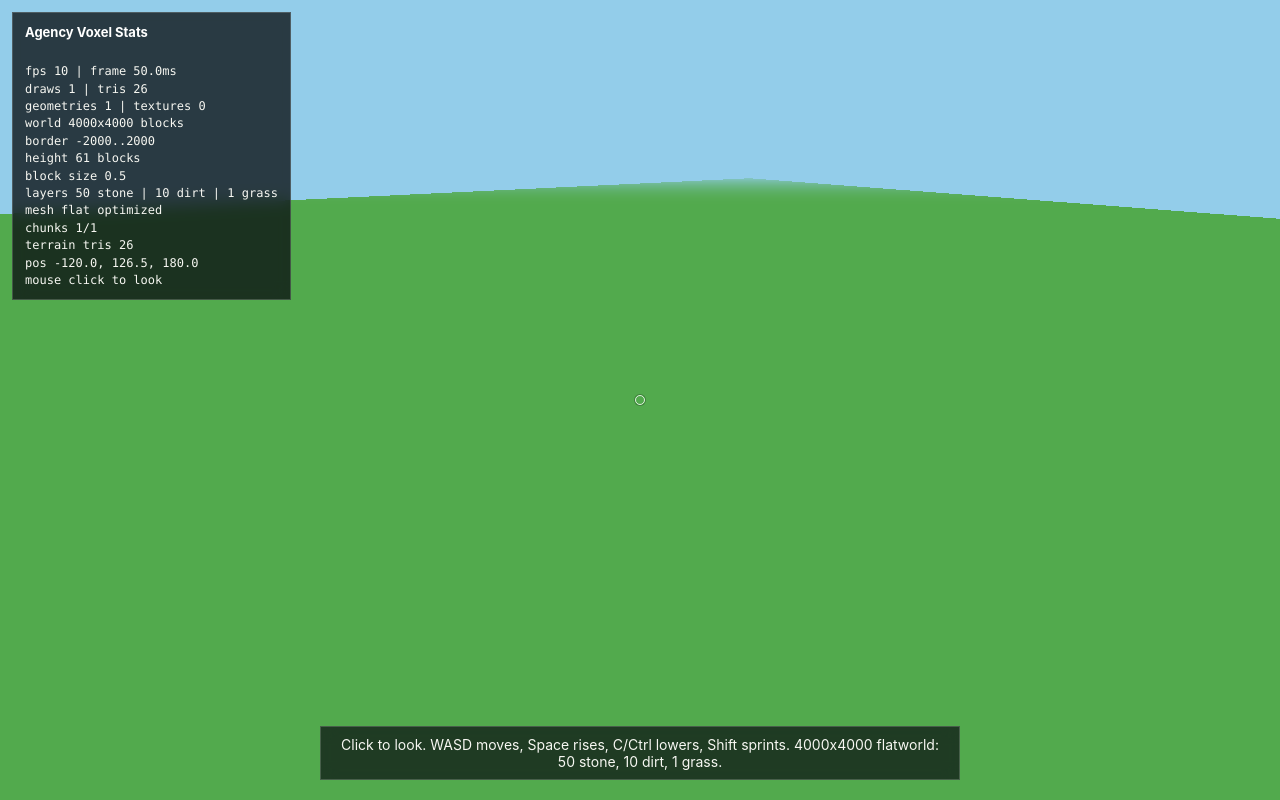
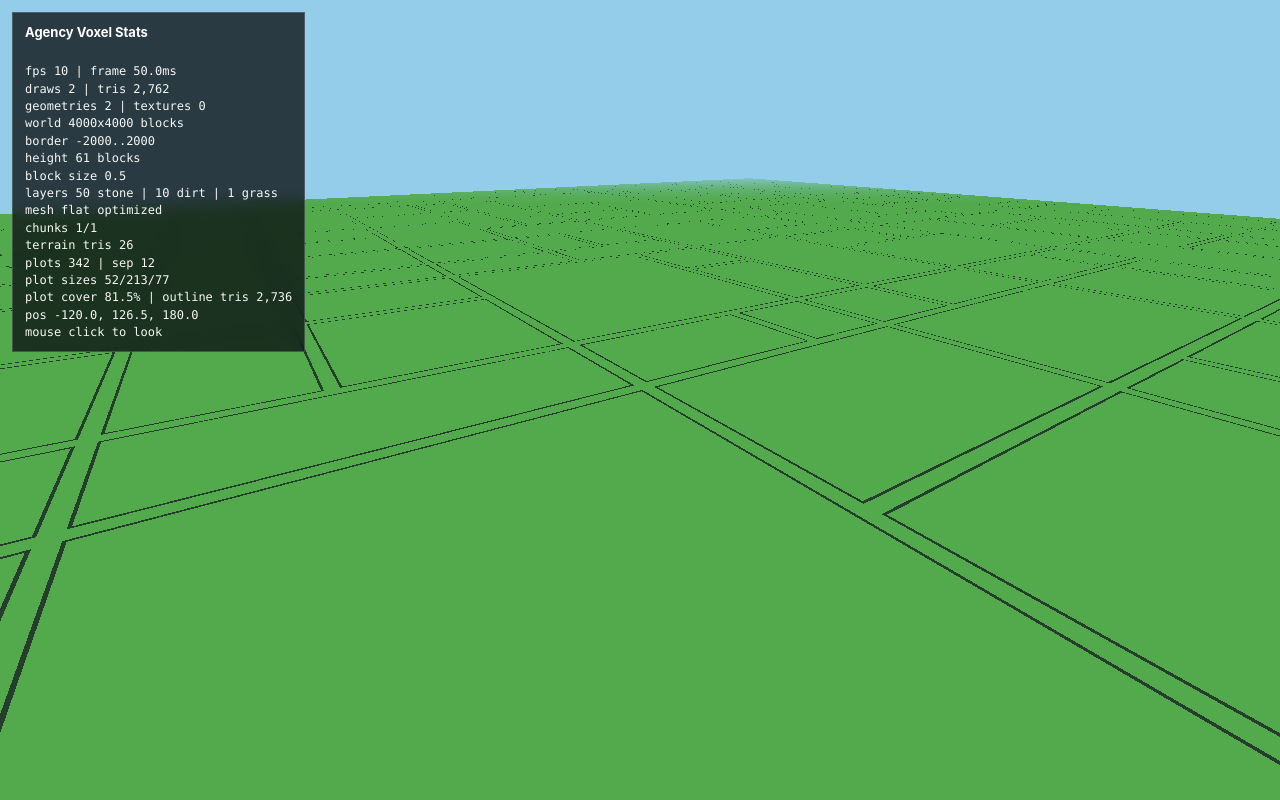
Before and after one commit to kabba1/voxelworldgen, a website built with Vite: page index.html in a window 1280 px wide. Built offline with nearby package versions, Linux system fonts and the light colour scheme; animation ran at ten frames a second.

Commit message:
Add flatworld plot outlines

```diff
--- a/index.html
+++ b/index.html
@@ -3,6 +3,7 @@
   <head>
     <meta charset="UTF-8" />
     <meta name="viewport" content="width=device-width, initial-scale=1.0" />
+    <link rel="icon" href="data:," />
     <title>Agency Voxel World</title>
   </head>
   <body>
--- a/src/diagnostics/StatsOverlay.ts
+++ b/src/diagnostics/StatsOverlay.ts
@@ -1,5 +1,6 @@
 import type * as THREE from "three";
 import type { FlatWorldStats } from "../world/flatWorld";
+import type { PlotLayoutStats } from "../world/plots";
 import type { FlyCameraController } from "../input/FlyCameraController";
 
 export class StatsOverlay {
@@ -14,7 +15,8 @@ export class StatsOverlay {
     private readonly renderer: THREE.WebGLRenderer,
     private readonly camera: THREE.PerspectiveCamera,
     private readonly controller: FlyCameraController,
-    private readonly worldStats: FlatWorldStats
+    private readonly worldStats: FlatWorldStats,
+    private readonly plotStats: PlotLayoutStats
   ) {
     this.element = document.createElement("div");
     this.element.className = "stats";
@@ -55,6 +57,9 @@ export class StatsOverlay {
       `mesh ${this.worldStats.meshMode}`,
       `chunks ${this.worldStats.generatedChunks}/${this.worldStats.chunkColumns}`,
       `terrain tris ${this.worldStats.triangles.toLocaleString()}`,
+      `plots ${this.plotStats.plotCount} | sep ${this.plotStats.separatorBlocks}`,
+      `plot sizes ${this.plotStats.smallPlots}/${this.plotStats.mediumPlots}/${this.plotStats.largePlots}`,
+      `plot cover ${(this.plotStats.coverageRatio * 100).toFixed(1)}% | outline tris ${this.plotStats.outlineTriangles.toLocaleString()}`,
       `pos ${p.x.toFixed(1)}, ${p.y.toFixed(1)}, ${p.z.toFixed(1)}`,
       `mouse ${this.controller.isPointerLocked() ? "locked" : "click to look"}`
     ].join("<br />");
--- a/src/main.ts
+++ b/src/main.ts
@@ -2,8 +2,10 @@ import * as THREE from "three";
 import "./styles.css";
 import { StatsOverlay } from "./diagnostics/StatsOverlay";
 import { FlyCameraController } from "./input/FlyCameraController";
+import { buildPlotOutlines } from "./render/plotOutlines";
 import { buildFlatTerrain } from "./render/terrainMesh";
 import { FlatWorld } from "./world/flatWorld";
+import { generatePlotLayout } from "./world/plots";
 
 const app = document.querySelector<HTMLDivElement>("#app");
 if (!app) throw new Error("Missing #app root.");
@@ -33,15 +35,6 @@ scene.add(new THREE.HemisphereLight(0xdff5ff, 0x6d5a46, 1.85));
 const sun = new THREE.DirectionalLight(0xffffff, 2.4);
 sun.position.set(260, 520, 180);
 scene.add(sun);
-
-const hint = document.createElement("div");
-hint.className = "hint";
-hint.textContent = "Loading flatworld...";
-document.body.appendChild(hint);
-
-const crosshair = document.createElement("div");
-crosshair.className = "crosshair";
-document.body.appendChild(crosshair);
 
 const onResize = () => {
   camera.aspect = window.innerWidth / window.innerHeight;
@@ -79,15 +72,18 @@ const start = () => {
   const { group: terrain, stats: worldStats } = buildFlatTerrain(world);
   scene.add(terrain);
 
+  const plotLayout = generatePlotLayout(world);
+  const { group: plotOutlines, triangles: plotOutlineTriangles } = buildPlotOutlines(world, plotLayout);
+  scene.add(plotOutlines);
+  const plotStats = { ...plotLayout.stats, outlineTriangles: plotOutlineTriangles };
+
   const target = new THREE.Vector3(0, world.worldHeight(), 0);
   camera.position.set(-120, world.worldHeight() + 96, 180);
   controller = new FlyCameraController(camera, renderer.domElement);
   controller.moveSpeed = 96;
   controller.lookAt(target);
 
-  stats = new StatsOverlay(renderer, camera, controller, worldStats);
-  hint.textContent =
-    "Click to look. WASD moves, Space rises, C/Ctrl lowers, Shift sprints. 4000x4000 flatworld: 50 stone, 10 dirt, 1 grass.";
+  stats = new StatsOverlay(renderer, camera, controller, worldStats, plotStats);
 
   renderer.setAnimationLoop((time) => {
     const deltaSeconds = Math.min(0.05, (time - lastTime) / 1000);
--- /dev/null
+++ b/src/render/plotOutlines.ts
@@ -0,0 +1,107 @@
+import * as THREE from "three";
+import type { FlatWorld } from "../world/flatWorld";
+import type { PlotLayout } from "../world/plots";
+
+export type PlotOutlineBuildResult = {
+  group: THREE.Group;
+  triangles: number;
+};
+
+type MeshBuffers = {
+  positions: number[];
+  normals: number[];
+  indices: number[];
+};
+
+const OUTLINE_WIDTH_BLOCKS = 2;
+const SURFACE_LIFT = 0.025;
+
+const worldX = (world: FlatWorld, x: number) => (x - world.width / 2) * world.blockSize;
+const worldZ = (world: FlatWorld, z: number) => (z - world.depth / 2) * world.blockSize;
+
+const pushQuad = (
+  buffers: MeshBuffers,
+  world: FlatWorld,
+  y: number,
+  corners: Array<[number, number]>
+) => {
+  const start = buffers.positions.length / 3;
+
+  for (const [x, z] of corners) {
+    buffers.positions.push(worldX(world, x), y, worldZ(world, z));
+    buffers.normals.push(0, 1, 0);
+  }
+
+  buffers.indices.push(start, start + 1, start + 2, start, start + 2, start + 3);
+};
+
+const pushRect = (
+  buffers: MeshBuffers,
+  world: FlatWorld,
+  y: number,
+  x0: number,
+  z0: number,
+  x1: number,
+  z1: number
+) => {
+  pushQuad(buffers, world, y, [
+    [x0, z1],
+    [x1, z1],
+    [x1, z0],
+    [x0, z0]
+  ]);
+};
+
+const pushPlotOutline = (buffers: MeshBuffers, world: FlatWorld, y: number, x: number, z: number, width: number, depth: number) => {
+  const left = x;
+  const right = x + width;
+  const top = z;
+  const bottom = z + depth;
+  const lineWidth = Math.min(OUTLINE_WIDTH_BLOCKS, width / 3, depth / 3);
+
+  pushRect(buffers, world, y, left, top, right, top + lineWidth);
+  pushRect(buffers, world, y, left, bottom - lineWidth, right, bottom);
+  pushRect(buffers, world, y, left, top + lineWidth, left + lineWidth, bottom - lineWidth);
+  pushRect(buffers, world, y, right - lineWidth, top + lineWidth, right, bottom - lineWidth);
+};
+
+const createOutlineMesh = (buffers: MeshBuffers) => {
+  const geometry = new THREE.BufferGeometry();
+  geometry.setAttribute("position", new THREE.Float32BufferAttribute(buffers.positions, 3));
+  geometry.setAttribute("normal", new THREE.Float32BufferAttribute(buffers.normals, 3));
+  geometry.setIndex(buffers.indices);
+  geometry.computeBoundingSphere();
+
+  const material = new THREE.MeshBasicMaterial({
+    color: 0x263c2d,
+    depthWrite: false
+  });
+
+  const mesh = new THREE.Mesh(geometry, material);
+  mesh.name = "plot-outline-strips";
+  mesh.frustumCulled = false;
+  return mesh;
+};
+
+export const buildPlotOutlines = (world: FlatWorld, layout: PlotLayout): PlotOutlineBuildResult => {
+  const group = new THREE.Group();
+  group.name = "plot-outlines";
+
+  const buffers: MeshBuffers = {
+    positions: [],
+    normals: [],
+    indices: []
+  };
+  const y = world.worldHeight() + SURFACE_LIFT;
+
+  for (const plot of layout.plots) {
+    pushPlotOutline(buffers, world, y, plot.x, plot.z, plot.width, plot.depth);
+  }
+
+  group.add(createOutlineMesh(buffers));
+
+  return {
+    group,
+    triangles: buffers.indices.length / 3
+  };
+};
--- a/src/styles.css
+++ b/src/styles.css
@@ -56,34 +56,3 @@ canvas {
   font-size: 13px;
   letter-spacing: 0;
 }
-
-.hint {
-  position: fixed;
-  left: 50%;
-  bottom: 20px;
-  z-index: 10;
-  transform: translateX(-50%);
-  max-width: min(720px, calc(100vw - 32px));
-  padding: 9px 12px;
-  border: 1px solid rgb(255 255 255 / 18%);
-  background: rgb(12 17 20 / 72%);
-  color: #f7f7f2;
-  font-size: 14px;
-  text-align: center;
-  backdrop-filter: blur(8px);
-  user-select: none;
-}
-
-.crosshair {
-  position: fixed;
-  left: 50%;
-  top: 50%;
-  z-index: 9;
-  width: 10px;
-  height: 10px;
-  border: 1px solid rgb(255 255 255 / 80%);
-  border-radius: 50%;
-  transform: translate(-50%, -50%);
-  pointer-events: none;
-  box-shadow: 0 0 0 1px rgb(0 0 0 / 25%);
-}
--- /dev/null
+++ b/src/world/plots.ts
@@ -0,0 +1,175 @@
+import type { FlatWorld } from "./flatWorld";
+
+export type PlotSizeClass = "small" | "medium" | "large";
+
+export type Plot = {
+  id: string;
+  x: number;
+  z: number;
+  width: number;
+  depth: number;
+  area: number;
+  centerX: number;
+  centerZ: number;
+  sizeClass: PlotSizeClass;
+};
+
+export type PlotLayoutConfig = {
+  marginBlocks: number;
+  separatorBlocks: number;
+  minSpanBlocks: number;
+  maxSpanBlocks: number;
+  mergeChance: number;
+  seed: number;
+};
+
+export type PlotLayoutStats = {
+  plotCount: number;
+  smallPlots: number;
+  mediumPlots: number;
+  largePlots: number;
+  averageArea: number;
+  totalPlotArea: number;
+  coverageRatio: number;
+  separatorBlocks: number;
+  outlineTriangles: number;
+};
+
+export type PlotLayout = {
+  plots: Plot[];
+  config: PlotLayoutConfig;
+  stats: PlotLayoutStats;
+};
+
+type Span = {
+  start: number;
+  size: number;
+};
+
+export const DEFAULT_PLOT_LAYOUT_CONFIG: PlotLayoutConfig = {
+  marginBlocks: 90,
+  separatorBlocks: 12,
+  minSpanBlocks: 96,
+  maxSpanBlocks: 220,
+  mergeChance: 0.22,
+  seed: 0xaced2026
+};
+
+const mulberry32 = (seed: number) => {
+  let state = seed >>> 0;
+  return () => {
+    state += 0x6d2b79f5;
+    let t = state;
+    t = Math.imul(t ^ (t >>> 15), t | 1);
+    t ^= t + Math.imul(t ^ (t >>> 7), t | 61);
+    return ((t ^ (t >>> 14)) >>> 0) / 4294967296;
+  };
+};
+
+const randomInt = (random: () => number, min: number, max: number) => {
+  return min + Math.floor(random() * (max - min + 1));
+};
+
+const buildSpans = (total: number, config: PlotLayoutConfig, random: () => number): Span[] => {
+  const spans: Span[] = [];
+  let cursor = config.marginBlocks;
+  const end = total - config.marginBlocks;
+
+  while (cursor + config.minSpanBlocks <= end) {
+    const remaining = end - cursor;
+    const nextMin = config.separatorBlocks + config.minSpanBlocks;
+    const size =
+      remaining <= config.maxSpanBlocks || remaining - config.maxSpanBlocks < nextMin
+        ? remaining
+        : randomInt(random, config.minSpanBlocks, config.maxSpanBlocks);
+
+    spans.push({ start: cursor, size });
+    cursor += size + config.separatorBlocks;
+  }
+
+  return spans;
+};
+
+const classifyPlot = (area: number): PlotSizeClass => {
+  if (area < 18_000) return "small";
+  if (area < 48_000) return "medium";
+  return "large";
+};
+
+const makePlot = (id: string, columns: Span[], rows: Span[], column: number, row: number, columnSpan: number, rowSpan: number): Plot => {
+  const firstColumn = columns[column];
+  const lastColumn = columns[column + columnSpan - 1];
+  const firstRow = rows[row];
+  const lastRow = rows[row + rowSpan - 1];
+  const x = firstColumn.start;
+  const z = firstRow.start;
+  const width = lastColumn.start + lastColumn.size - x;
+  const depth = lastRow.start + lastRow.size - z;
+  const area = width * depth;
+
+  return {
+    id,
+    x,
+    z,
+    width,
+    depth,
+    area,
+    centerX: x + width / 2,
+    centerZ: z + depth / 2,
+    sizeClass: classifyPlot(area)
+  };
+};
+
+export const generatePlotLayout = (
+  world: FlatWorld,
+  config: PlotLayoutConfig = DEFAULT_PLOT_LAYOUT_CONFIG
+): PlotLayout => {
+  const random = mulberry32(config.seed);
+  const columns = buildSpans(world.width, config, random);
+  const rows = buildSpans(world.depth, config, random);
+  const occupied = rows.map(() => columns.map(() => false));
+  const plots: Plot[] = [];
+
+  for (let row = 0; row < rows.length; row += 1) {
+    for (let column = 0; column < columns.length; column += 1) {
+      if (occupied[row][column]) continue;
+
+      const canMergeColumn = column + 1 < columns.length && !occupied[row][column + 1];
+      const columnSpan = canMergeColumn && random() < config.mergeChance ? 2 : 1;
+      const canMergeRow =
+        row + 1 < rows.length &&
+        columns.slice(column, column + columnSpan).every((_span, offset) => !occupied[row + 1][column + offset]);
+      const rowSpan = canMergeRow && random() < config.mergeChance ? 2 : 1;
+
+      for (let z = row; z < row + rowSpan; z += 1) {
+        for (let x = column; x < column + columnSpan; x += 1) {
+          occupied[z][x] = true;
+        }
+      }
+
+      plots.push(makePlot(`plot-${plots.length + 1}`, columns, rows, column, row, columnSpan, rowSpan));
+    }
+  }
+
+  const totalPlotArea = plots.reduce((sum, plot) => sum + plot.area, 0);
+  const averageArea = plots.length > 0 ? totalPlotArea / plots.length : 0;
+  const smallPlots = plots.filter((plot) => plot.sizeClass === "small").length;
+  const mediumPlots = plots.filter((plot) => plot.sizeClass === "medium").length;
+  const largePlots = plots.filter((plot) => plot.sizeClass === "large").length;
+
+  return {
+    plots,
+    config,
+    stats: {
+      plotCount: plots.length,
+      smallPlots,
+      mediumPlots,
+      largePlots,
+      averageArea,
+      totalPlotArea,
+      coverageRatio: totalPlotArea / (world.width * world.depth),
+      separatorBlocks: config.separatorBlocks,
+      outlineTriangles: 0
+    }
+  };
+};
```
